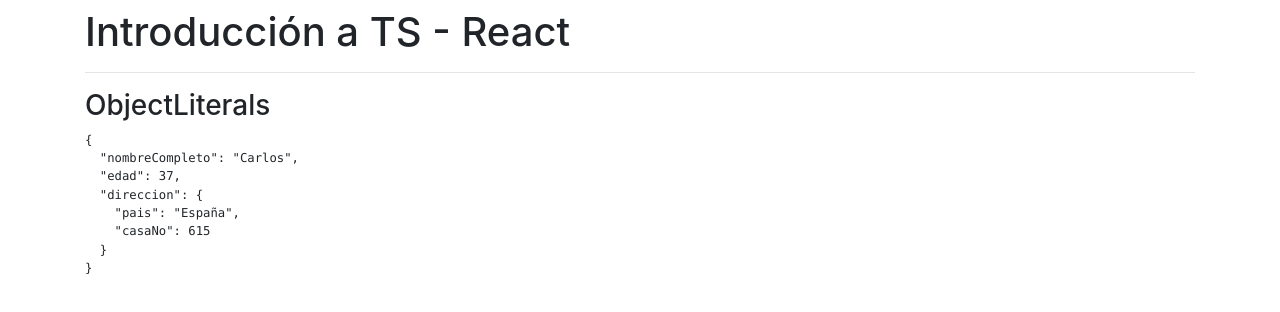
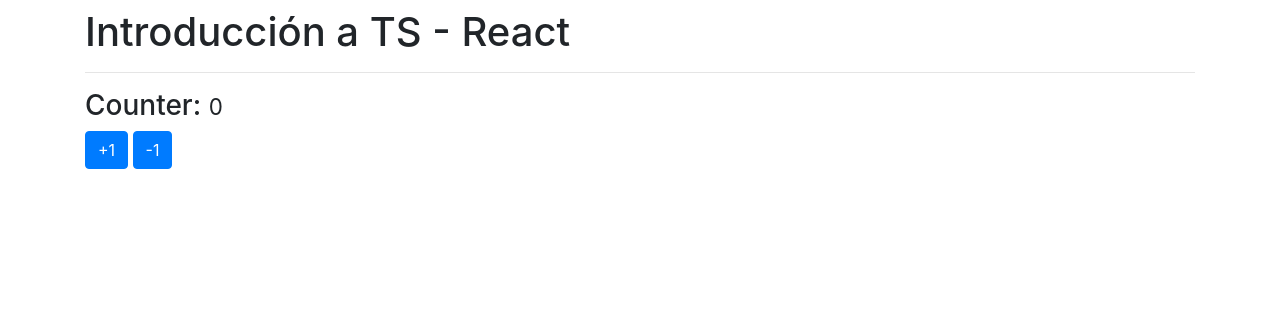
Before and after one commit to carlosraez/CursoTypscript, a React (Create React App) app: page / in a window 1280 px wide. Shown: the top 312 px of the page. Built offline with nearby package versions, Linux system fonts and the light colour scheme.

Commit message:
useState with typeScript

```diff
--- a/src/App.tsx
+++ b/src/App.tsx
@@ -1,6 +1,8 @@
 // import { BasicTypes } from "./typescript/BasicTypes";
+// import { ObjectLiterals } from './typescript/ObjectLiterals';
+// import { Functions } from './typescript/Functions';
 
-import { ObjectLiterals } from './typescript/ObjectLiterals';
+import { Counter } from './components/Counter';
 
 function App() {
   return (
@@ -8,7 +10,9 @@
       <h1>Introducción a TS - React</h1>
       <hr />
       {/* <BasicTypes /> */}
-      <ObjectLiterals />
+      {/* <ObjectLiterals /> */}
+      {/* <Functions /> */}
+      <Counter />
     </div>
   );
 }
--- /dev/null
+++ b/src/components/Counter.tsx
@@ -0,0 +1,31 @@
+import { useState } from 'react';
+export const Counter = () => {
+  const [counter, setCounter] = useState<number>(0);
+
+  /**
+   * Increment counter plus value
+   * @param value number
+   * @returns void
+   */
+  const handleIncrement = (value: number) => setCounter(counter + value);
+  /**
+   * Decrement counter minus value
+   * @param value number
+   * @returns void
+   */
+  const handleDecrement = (value: number) => setCounter(counter - value);
+  return (
+    <>
+      <h3>
+        Counter: <small>{counter}</small>
+      </h3>
+      <button onClick={() => handleIncrement(1)} className="btn btn-primary">
+        +1
+      </button>
+      &nbsp;
+      <button onClick={() => handleDecrement(1)} className="btn btn-primary">
+        -1
+      </button>
+    </>
+  );
+};
--- /dev/null
+++ b/src/typescript/Functions.tsx
@@ -0,0 +1,15 @@
+export const Functions = () => {
+  /**
+   * Return sum a plus b
+   * @param a number
+   * @param b number
+   * @returns number
+   */
+  const sumar = (a: number, b: number): number => a + b;
+  return (
+    <>
+      <h3>Functions</h3>
+      <span>El resultado es: {sumar(1, 1)}</span>
+    </>
+  );
+};
```
